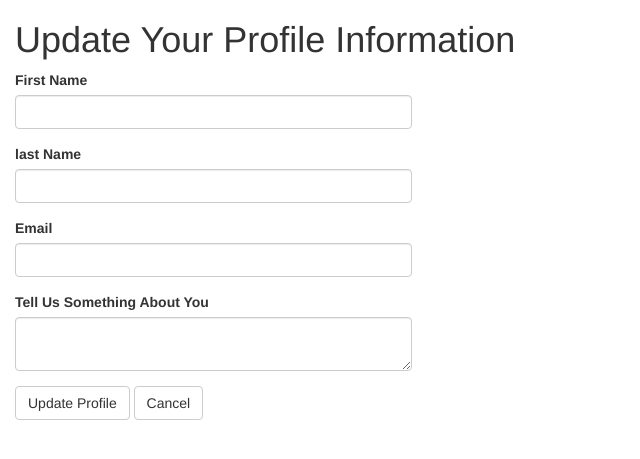
After one commit to wjdavis1/dungeons_unlimited, a Flask app: page /auth/edit_profile in a window 1280 px wide. The commit adds this page. Shown: the top 459 px of the page, without its empty margins (0-640 px from the left). Run offline with Flask 2, Linux system fonts and the light colour scheme; some libraries are stand-ins or nearby versions.

Commit message:
adding edit profile functionality

```diff
--- a/app/auth/forms.py
+++ b/app/auth/forms.py
@@ -1,5 +1,5 @@
 from flask_wtf import FlaskForm
-from wtforms import StringField, PasswordField, BooleanField, SubmitField
+from wtforms import StringField, PasswordField, BooleanField, SubmitField, TextAreaField
 from wtforms.validators import ValidationError, DataRequired, Email, EqualTo
 from app.models.auth.user import User
 
@@ -35,6 +35,8 @@ class RegistrationForm(FlaskForm):
             raise ValidationError('''Email is already registered,
                 please reset your password here''')
 
+# Password Reset Forms
+
 
 class PasswordResetForm(FlaskForm):
     password = PasswordField('Password', validators=[DataRequired()])
@@ -46,3 +48,12 @@ class PasswordResetForm(FlaskForm):
 class PasswordResetRequestForm(FlaskForm):
     email = StringField('Email', validators=[DataRequired(), Email()])
     submit = SubmitField('Reset Password')
+
+
+class EditProfileForm(FlaskForm):
+    first_name = StringField('First Name')
+    last_name = StringField('last Name')
+    email = StringField('Email', validators=[Email()])
+    about_me = TextAreaField('Tell Us Something About You')
+    submit = SubmitField('Update Profile')
+    cancel = SubmitField('Cancel')
--- a/app/auth/routes.py
+++ b/app/auth/routes.py
@@ -3,7 +3,8 @@ from werkzeug.urls import url_parse
 from flask_login import login_user, logout_user, current_user
 from app import db
 from app.auth import bp
-from app.auth.forms import LoginForm, RegistrationForm, PasswordResetForm, PasswordResetRequestForm
+from app.auth.forms import LoginForm, RegistrationForm, EditProfileForm
+from app.auth.forms import PasswordResetForm, PasswordResetRequestForm
 from app.models.auth.user import User
 from app.auth.email import password_reset_email
 
@@ -86,3 +87,25 @@ def password_reset(token):
         flash('Your password has been successfully reset!')
         return redirect(url_for('auth.login'))
     return render_template('reset_password.html', form=form)
+
+
+@bp.route('/edit_profile', methods=['GET', 'POST'])
+def edit_profile():
+
+    form = EditProfileForm()
+    if form.cancel.data:
+        return redirect(url_for('main.index'))
+    if form.validate_on_submit():
+
+        user = User.query.filter_by(email=form.email.data).first()
+
+        if user is not None:
+            flash('The email entered is already on record, please verify your email address')
+            return render_template('edit_profile.html', title='Edit Profile', form=form)
+        current_user.first_name = form.first_name.data
+        current_user.last_name = form.last_name.data
+        current_user.email = form.email.data
+        current_user.about_me = form.about_me.data
+        db.session.commit()
+        flash('Your profile information has been updated!')
+    return render_template('edit_profile.html', title='Edit Profile', form=form)
--- /dev/null
+++ b/app/auth/templates/edit_profile.html
@@ -0,0 +1,11 @@
+{% extends 'base.html'%}
+{% import 'bootstrap/wtf.html' as wtf %}
+
+{% block app_content %}
+  <h1>Update Your Profile Information</h1>
+  <div class="row">
+      <div class="col-md-4">
+          {{ wtf.quick_form(form) }}
+      </div>
+  </div>
+{% endblock %}
--- a/app/models/auth/user.py
+++ b/app/models/auth/user.py
@@ -26,6 +26,7 @@ class User(UserMixin, db.Model):
     first_name = db.Column(db.String(64), index=True)
     last_name = db.Column(db.String(64), index=True)
     email = db.Column(db.String(120), index=True, unique=True)
+    about_me = db.Column(db.String(140))
     last_login = db.Column(db.DateTime, default=datetime.utcnow)
     password_hash = db.Column(db.String(128))
     profile_picture = db.Column(db.Text)
--- a/app/templates/base.html
+++ b/app/templates/base.html
@@ -12,14 +12,14 @@
 
   {% if current_user.is_authenticated %}
     <div class="d-flex flex-column flex-md-row align-items-center p-3 px-md-4 mb-3 bg-white border-bottom shadow-sm">
-      <h5 class="my-0 mr-md-auto font-weight-normal">Dungeons Unlimited</h5>
+      <h5 class="my-0 mr-md-auto font-weight-normal"><a href="{{ url_for('main.index') }}">Dungeons Unlimited</a></h5>
       <a class="nav-link" href="#">Characters</a>
       <a class="nav-link" href="#">Campaigns</a>
       <a class="nav-link dropdown-toggle" href="#" id="navbarDropdown" role="button" data-toggle="dropdown" aria-haspopup="true" aria-expanded="false">
         Settings
       </a>
       <div class="dropdown-menu" aria-labelledby="navbarDropdown">
-        <a class="dropdown-item" href="#">Edit Profile</a>
+        <a class="dropdown-item" href="{{ url_for('auth.edit_profile') }}">Edit Profile</a>
         <a class="dropdown-item" href="#">Reset Password</a>
       </div>
       <a class="nav-link" href="{{ url_for('auth.logout') }}">Logout</a>
```
Also changed, not shown: app/templates/index.html (+0 -9 lines), migrations/versions/a4c019703e03_adding_about_me_column_for_users.py (added, +28 -0 lines).
